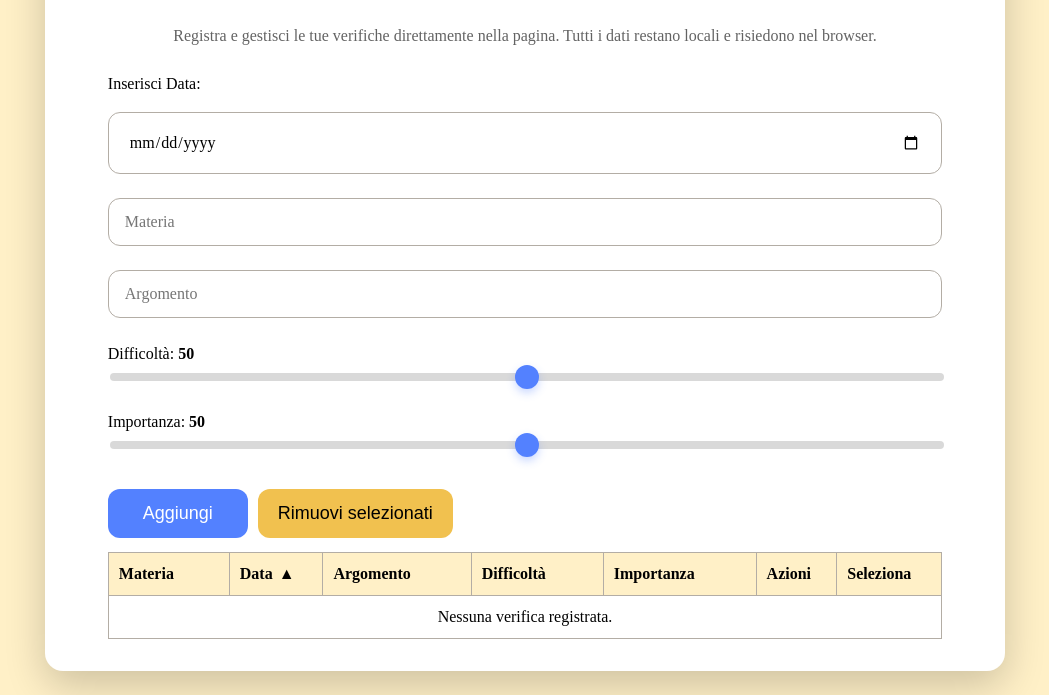
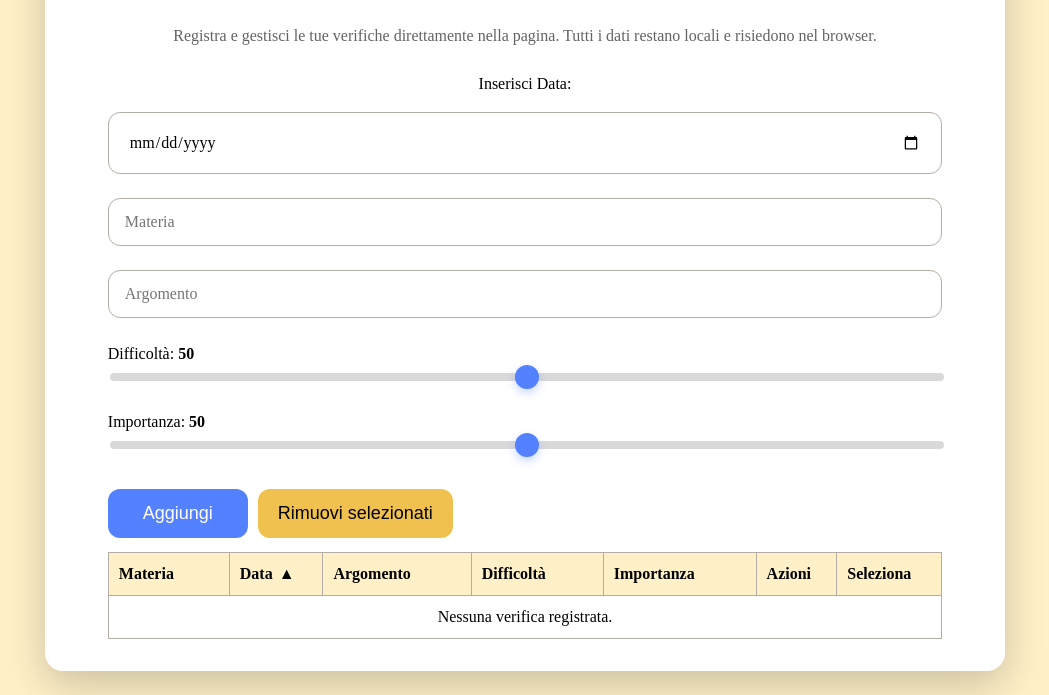
Before and after one commit to dr6rmky6b7-del/Verifiche-in-programma, a plain HTML site: page index.html in a window 1280 px wide. Shown: the part 243-938 px from the top of the page, without its empty margins (115-1164 px from the left). Drawn offline with Linux system fonts and the light colour scheme.

Commit message:
Update styles.css

```diff
--- a/styles.css
+++ b/styles.css
@@ -16,7 +16,8 @@ body {
 }
 
 .container > h2,
-.container > p {
+.container > p,
+.container > label{
     text-align: center;
     margin-left: auto;
     margin-right: auto;
```
